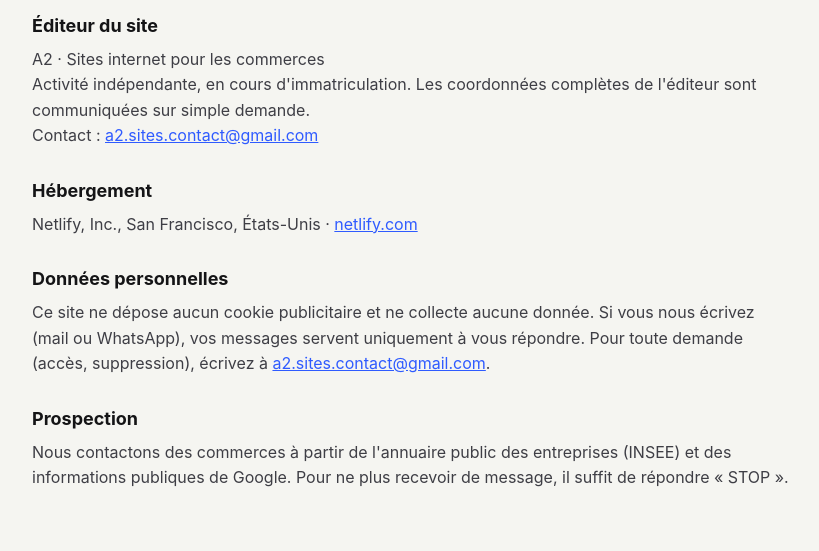
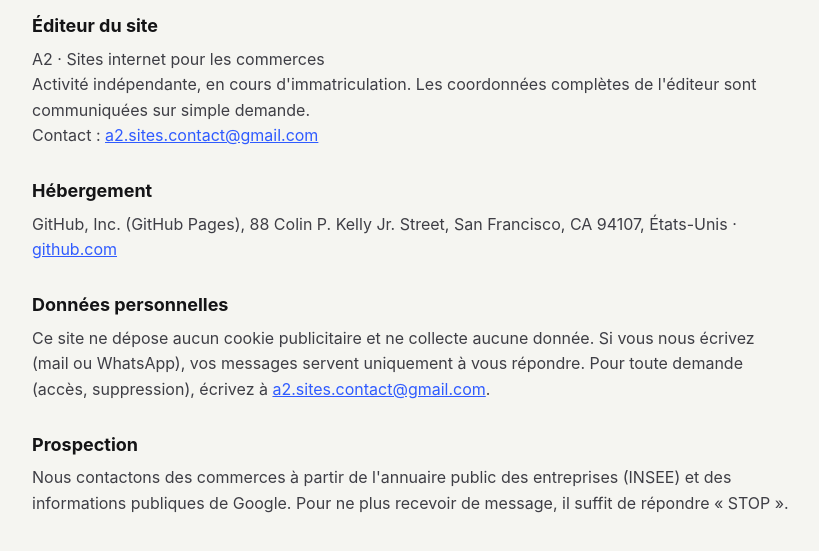
Before and after one commit to Avraham26267/a2-site, a plain HTML site: page mentions-legales.html in a window 1280 px wide. Shown: the part 193-744 px from the top of the page, without its empty margins (228-1047 px from the left). Drawn offline with Linux system fonts and the light colour scheme.

Commit message:
Hébergeur : GitHub Pages
Co-Authored-By: Claude Opus 5.5 <noreply@anthropic.com>

```diff
--- a/mentions-legales.html
+++ b/mentions-legales.html
@@ -26,7 +26,7 @@ a{color:#2F5BFF}
   Contact : <a href="mailto:a2.sites.contact@gmail.com">a2.sites.contact@gmail.com</a></p>
 
   <h2>Hébergement</h2>
-  <p>Netlify, Inc., San Francisco, États-Unis · <a href="https://www.netlify.com" rel="noopener">netlify.com</a></p>
+  <p>GitHub, Inc. (GitHub Pages), 88 Colin P. Kelly Jr. Street, San Francisco, CA 94107, États-Unis · <a href="https://github.com" rel="noopener">github.com</a></p>
 
   <h2>Données personnelles</h2>
   <p>Ce site ne dépose aucun cookie publicitaire et ne collecte aucune donnée. Si vous nous écrivez (mail ou WhatsApp), vos messages servent uniquement à vous répondre. Pour toute demande (accès, suppression), écrivez à <a href="mailto:a2.sites.contact@gmail.com">a2.sites.contact@gmail.com</a>.</p>
```
